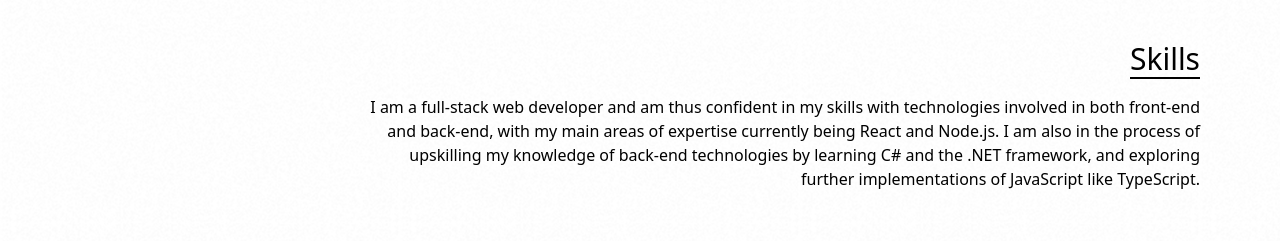
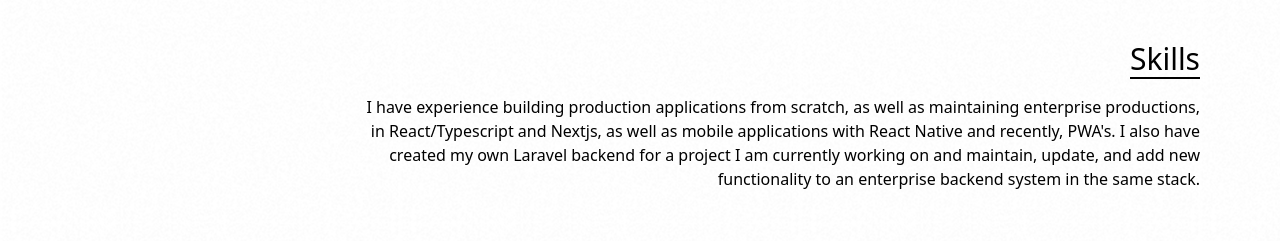
Before and after one commit to m-hod/portfolio-2021, a Next.js app: page / in a window 1280 px wide. Shown: the part 1345-1586 px from the top of the page. Built offline with nearby package versions, Linux system fonts and the light colour scheme.

Commit message:
add skills desc

```diff
--- a/pages/index.tsx
+++ b/pages/index.tsx
@@ -210,13 +210,13 @@ export default function Home() {
               <div className="my-4 w-full sm:w-9/12">
                 <AnimationContainer>
                   <p>
-                    I am a full-stack web developer and am thus confident in my
-                    skills with technologies involved in both front-end and
-                    back-end, with my main areas of expertise currently being
-                    React and Node.js. I am also in the process of upskilling my
-                    knowledge of back-end technologies by learning C# and the
-                    .NET framework, and exploring further implementations of
-                    JavaScript like TypeScript.
+                    I have experience building production applications from
+                    scratch, as well as maintaining enterprise productions, in
+                    React/Typescript and Nextjs, as well as mobile applications
+                    with React Native and recently, PWA's. I also have created
+                    my own Laravel backend for a project I am currently working
+                    on and maintain, update, and add new functionality to an
+                    enterprise backend system in the same stack.
                   </p>
                 </AnimationContainer>
               </div>
```
